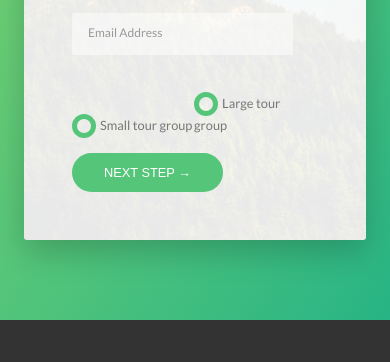
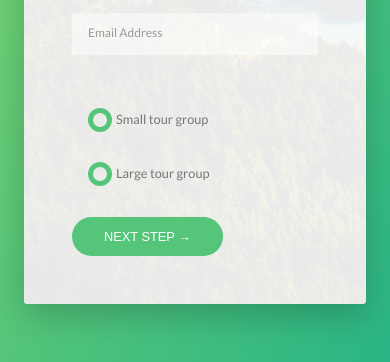
Before and after one commit to NikhilMudgal/CSS-practices, a website: page index.html in a window 390 px wide. Shown: the part 6228-6590 px from the top of the page. Drawn offline with Linux system fonts and the light colour scheme.

Commit message:
Added media queries for form part 2

```diff
--- a/sass/components/_form.scss
+++ b/sass/components/_form.scss
@@ -13,7 +13,9 @@
         border-bottom: 3px solid transparent; // to hide the addition of extra pixels
         width: 90%;
         display: border;
-
+        @include respond(tab-port) {
+            width: 100%;
+        }
         &:focus {
             outline: none;
             box-shadow: 0 1rem 2rem rgba($color-black, .1);
@@ -49,6 +51,11 @@
     &__radio-group {
         width: 49%;
         display: inline-block;
+
+        @include respond(tab-port) {
+            width: 100%;
+            padding: 2rem;
+        }
     }
 
     &__radio-label {
```
Also changed, not shown: css/style.css.
